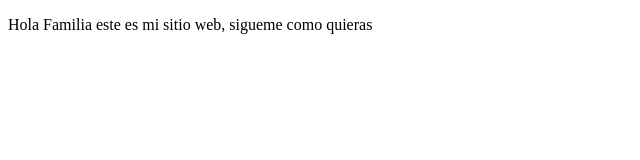
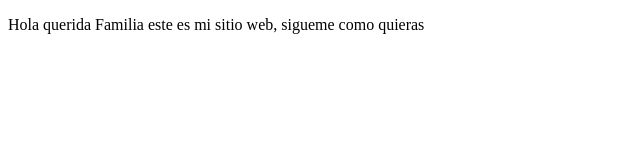
Before and after one commit to Jeljaime/proyectoDemoCursoPrework, a plain HTML site: page index.html in a window 1280 px wide. Shown: the whole page, without its empty margins (0-640 px from the left). Drawn offline with Linux system fonts and the light colour scheme.

Commit message:
cambio saludo

```diff
--- a/index.html
+++ b/index.html
@@ -8,7 +8,7 @@
 </head>
 <body>
     <p>
-        Hola Familia este es mi sitio web, sigueme como quieras
+        Hola querida Familia este es mi sitio web, sigueme como quieras
     </p>
 
 </body>
```
